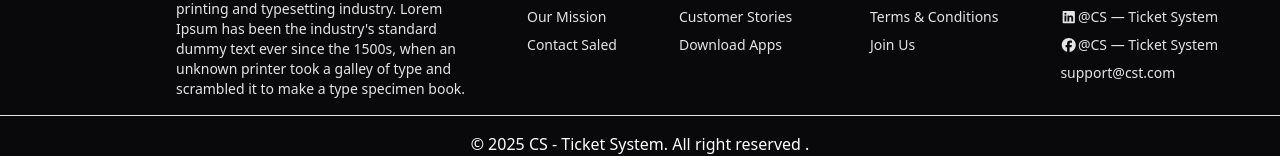
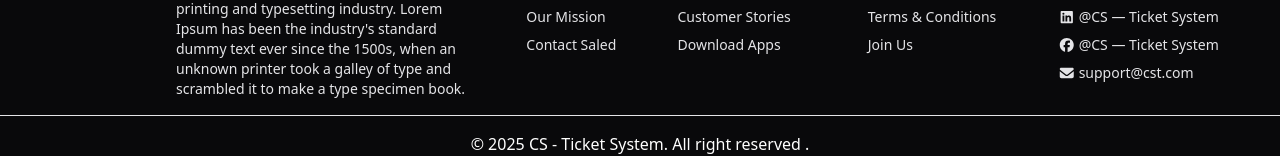
Before and after one commit to Apurbo-hue/B12A07, a React (Vite) app: page / in a window 1280 px wide. Shown: the part 137-293 px from the top of the page. Built offline with nearby package versions, Linux system fonts and the light colour scheme.

Commit message:
little adjustments to the footer

```diff
--- a/src/assets/components/footer/footer.jsx
+++ b/src/assets/components/footer/footer.jsx
@@ -1,6 +1,7 @@
 import React from 'react';
 import { FontAwesomeIcon } from "@fortawesome/react-fontawesome";
-import { faFacebook,faLinkedin,faXTwitter } from "@fortawesome/free-brands-svg-icons";
+import { faFacebook,faLinkedin,faXTwitter,faMailchimp } from "@fortawesome/free-brands-svg-icons";
+import { faEnvelope } from "@fortawesome/free-solid-svg-icons";
 const Footer = () => {
     return (
         <>
@@ -33,10 +34,10 @@ const Footer = () => {
                 </nav>
                 <nav>
                     <h6 className="footer-title">Social Links</h6>
-                    <a className="link link-hover"><FontAwesomeIcon icon={faXTwitter}/>@CS — Ticket System</a>
-                    <a className="link link-hover"><FontAwesomeIcon icon={faLinkedin}/>@CS — Ticket System</a>
-                    <a className="link link-hover"><FontAwesomeIcon icon={faFacebook}/>@CS — Ticket System</a>
-                    <a className="link link-hover">support@cst.com</a>
+                    <a className="link link-hover"><FontAwesomeIcon icon={faXTwitter}/> @CS — Ticket System</a>
+                    <a className="link link-hover"><FontAwesomeIcon icon={faLinkedin}/> @CS — Ticket System</a>
+                    <a className="link link-hover"><FontAwesomeIcon icon={faFacebook}/> @CS — Ticket System</a>
+                    <a className="link link-hover"><FontAwesomeIcon icon={faEnvelope}/> support@cst.com</a>
                 </nav>
              </div>
 
```
